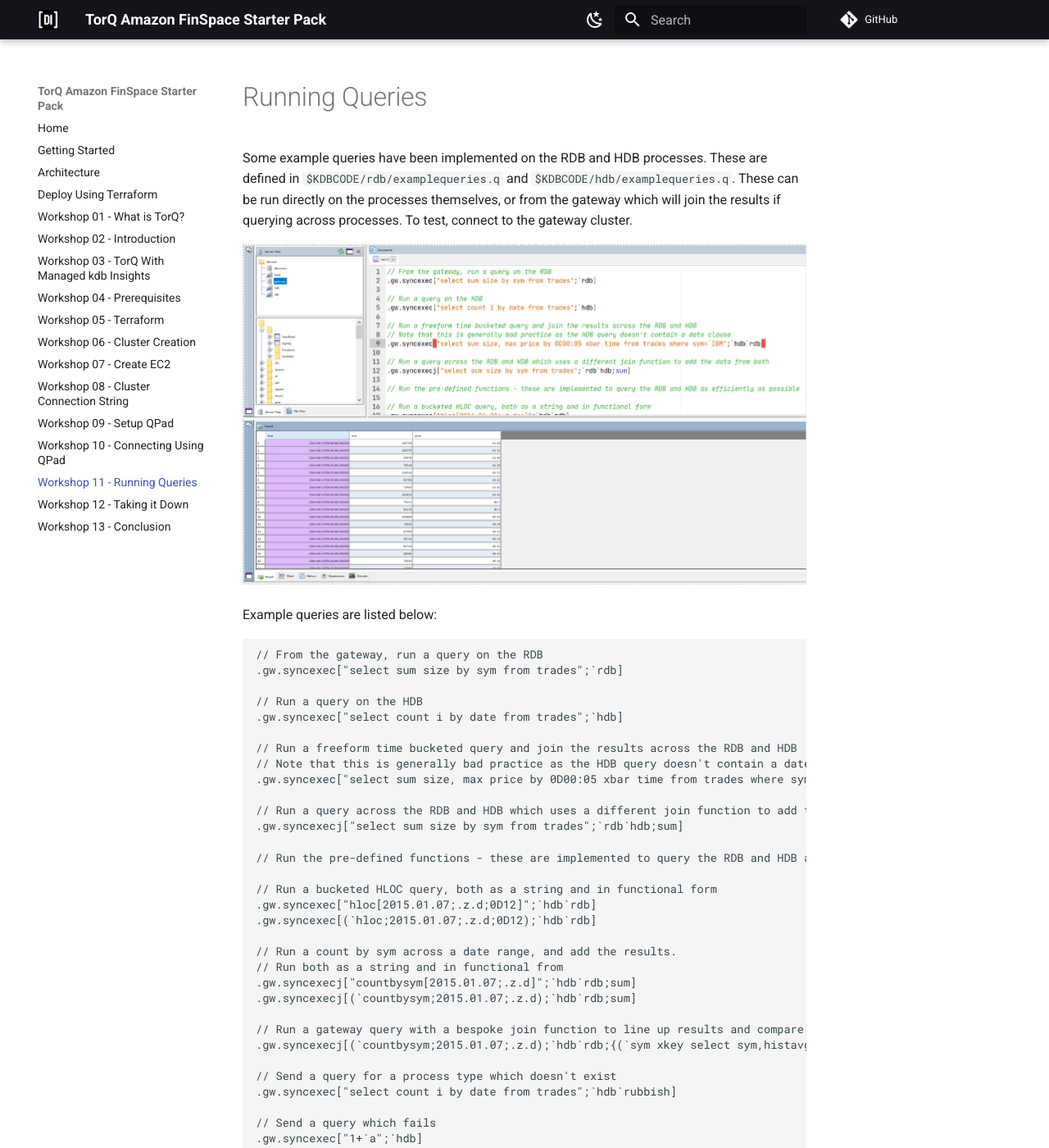
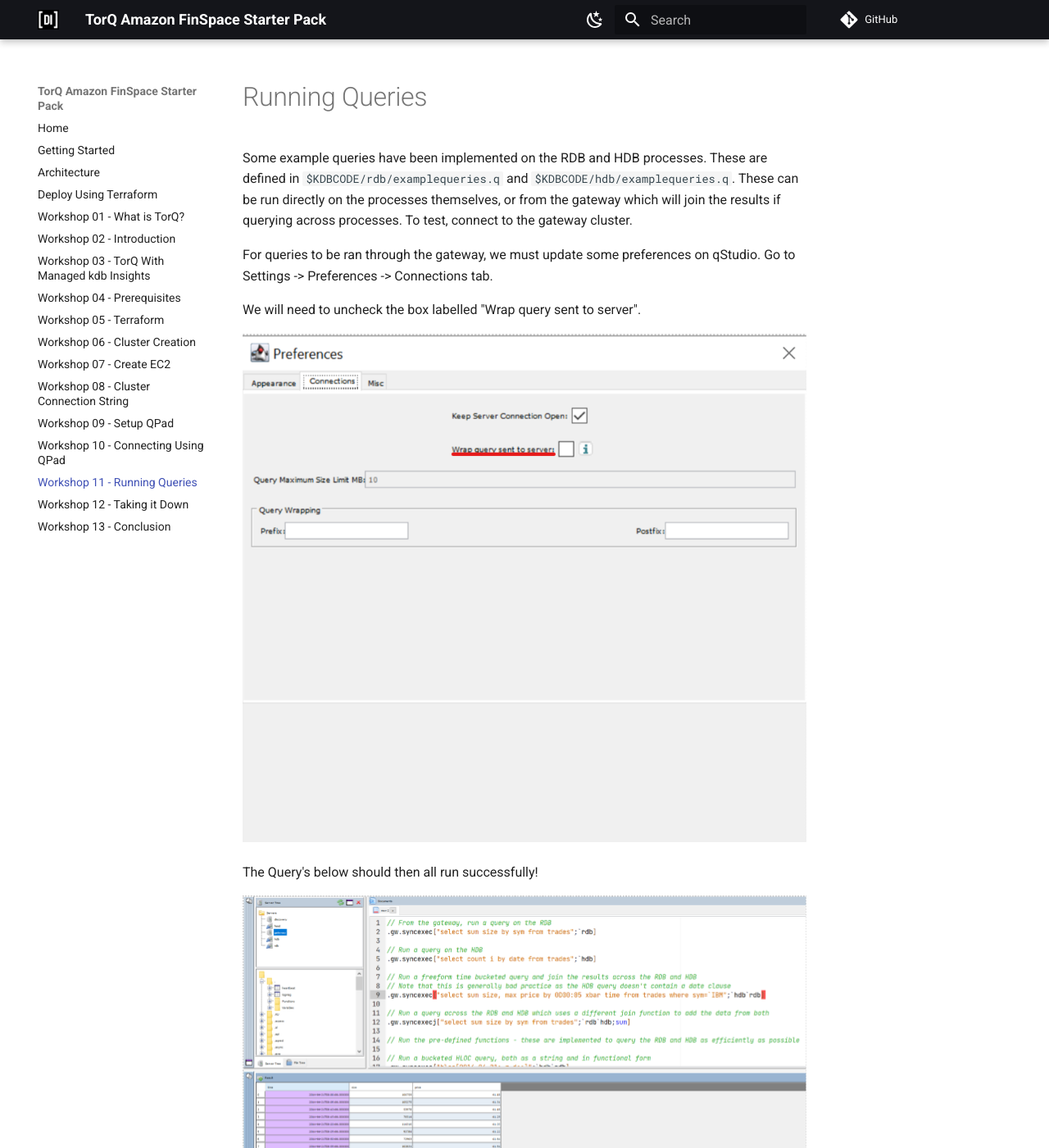
Before and after one commit to DataIntellectTech/TorQ-Amazon-FinSpace-Starter-Pack, an MkDocs documentation site: the page built from docs/11-runningqueries.md, in a window 1280 px wide and 1400 px high. Shown: the whole window at 82% size. Built offline with MkDocs 1.6.1 and Material for MkDocs 9.7.7, drawn with Linux system fonts in a browser that asks for light colours; comment, search, counter and statistics services are not loaded.

Commit message:
Update 11-runningqueries.md

```diff
--- a/docs/11-runningqueries.md
+++ b/docs/11-runningqueries.md
@@ -2,6 +2,14 @@
 ===============
 
 Some example queries have been implemented on the RDB and HDB processes. These are defined in ``$KDBCODE/rdb/examplequeries.q`` and ``$KDBCODE/hdb/examplequeries.q``. These can be run directly on the processes themselves, or from the gateway which will join the results if querying across processes. To test, connect to the gateway cluster.
+
+For queries to be ran through the gateway, we must update some preferences on qStudio. Go to Settings -> Preferences -> Connections tab.
+
+We will need to uncheck the box labelled "Wrap query sent to server".
+
+![Preferences](workshop/graphics/Preferences.png)
+
+The Query's below should then all run successfully!
 
 ![qStudio Queries](workshop/graphics/RunningQueries.png)
 
```
